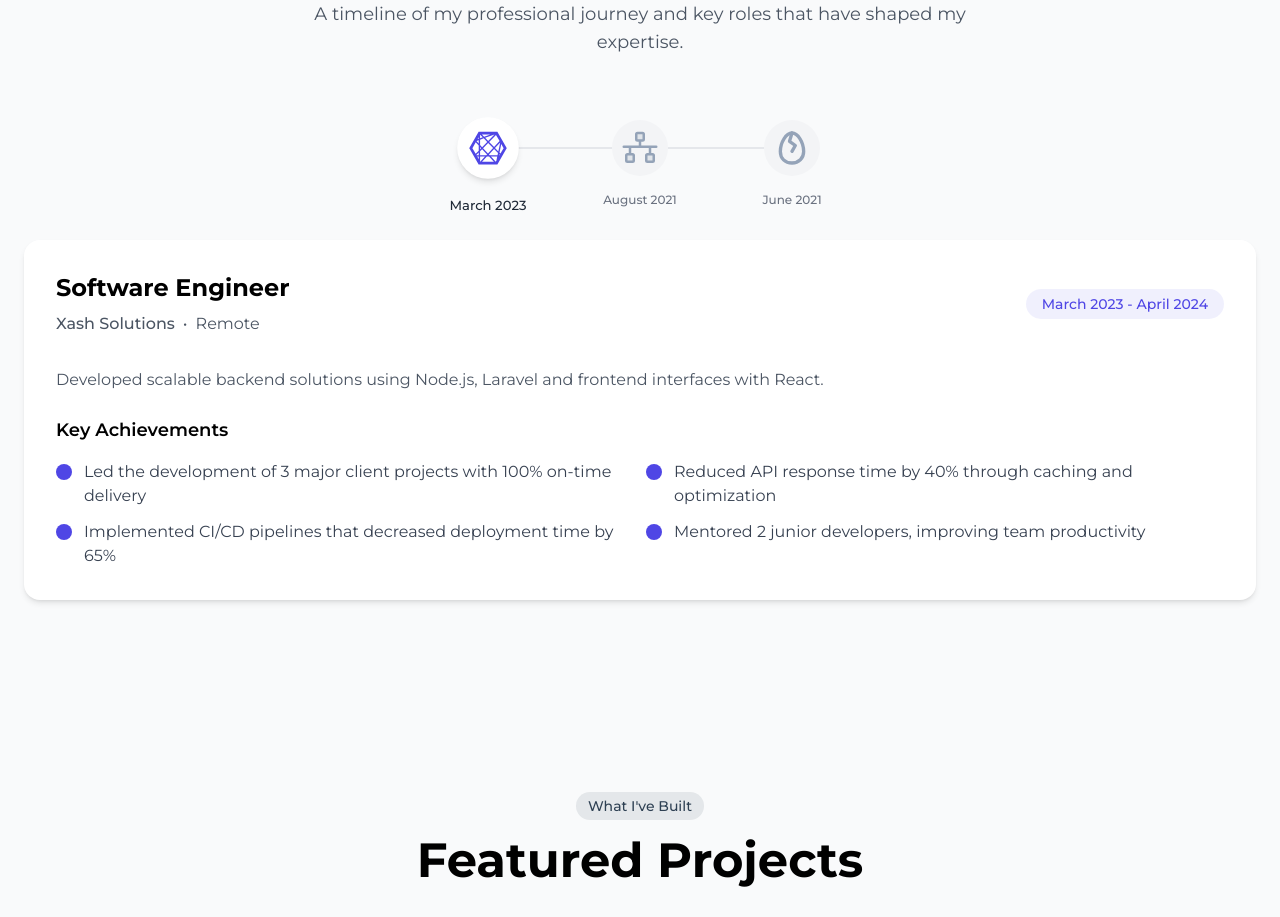
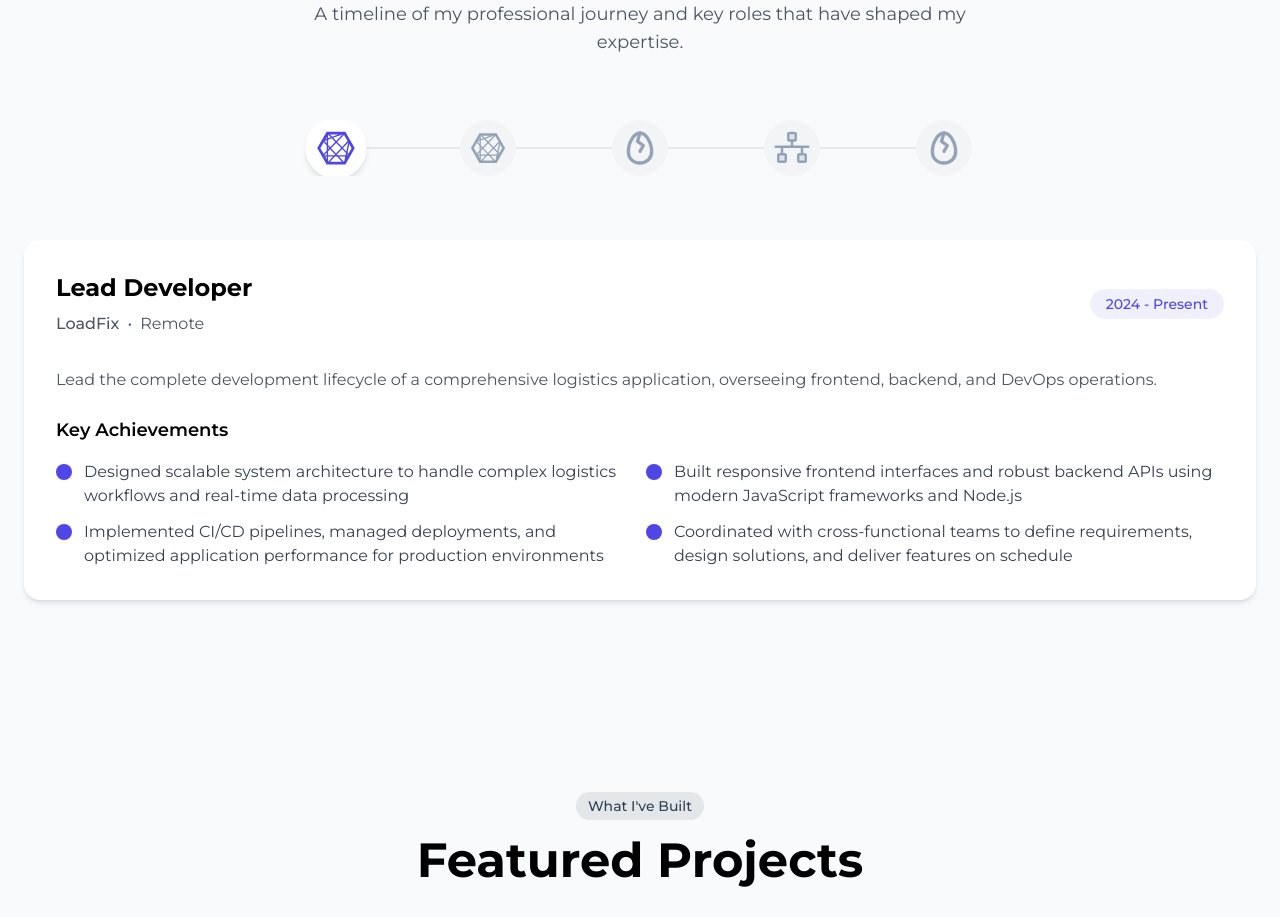
Before and after one commit to kculz/kudzai-portifolio, a React (Vite) app: page / in a window 1280 px wide. Shown: the part 1020-1937 px from the top of the page. Built offline with nearby package versions, Linux system fonts and the light colour scheme.

Commit message:
UPDATED: experience

```diff
--- a/src/components/Experience.jsx
+++ b/src/components/Experience.jsx
@@ -6,48 +6,80 @@ import { PiNetworkDuotone } from "react-icons/pi";
 const experiences = [
   {
     id: 1,
-    title: 'Software Engineer',
-    company: 'Xash Solutions',
+    title: 'Lead Developer',
+    company: 'LoadFix',
     location: 'Remote',
-    duration: 'March 2023 - April 2024',
-    description: 'Developed scalable backend solutions using Node.js, Laravel and frontend interfaces with React.',
+    duration: '2024 - Present',
+    description: 'Lead the complete development lifecycle of a comprehensive logistics application, overseeing frontend, backend, and DevOps operations.',
     achievements: [
-      'Led the development of 3 major client projects with 100% on-time delivery',
-      'Reduced API response time by 40% through caching and optimization',
-      'Implemented CI/CD pipelines that decreased deployment time by 65%',
-      'Mentored 2 junior developers, improving team productivity'
+      'Designed scalable system architecture to handle complex logistics workflows and real-time data processing',
+      'Built responsive frontend interfaces and robust backend APIs using modern JavaScript frameworks and Node.js',
+      'Implemented CI/CD pipelines, managed deployments, and optimized application performance for production environments',
+      'Coordinated with cross-functional teams to define requirements, design solutions, and deliver features on schedule'
     ],
     icon: <LiaConnectdevelop size={40} />,
     color: '#4F46E5',
   },
   {
     id: 2,
-    title: 'Network Engineer',
+    title: 'Software Engineer',
+    company: 'Curlben Solutions',
+    location: 'Remote',
+    duration: '2023 - Present',
+    description: 'Systems architecture and full-stack development for enterprise-level applications.',
+    achievements: [
+      'Designed and implemented scalable software architectures for enterprise-level applications',
+      'Developed robust server-side applications using Node.js, Express.js, and Python',
+      'Optimized database performance and implemented efficient data storage solutions using MongoDB',
+      'Streamlined development workflows and automated deployment processes through DevOps integration'
+    ],
+    icon: <LiaConnectdevelop size={40} />,
+    color: '#10B981',
+  },
+  {
+    id: 3,
+    title: 'Software Developer',
+    company: 'Xashpay',
+    location: 'Remote',
+    duration: 'March 2023 - March 2024',
+    description: 'Contract role focusing on fintech web application development with emphasis on security and payment integrations.',
+    achievements: [
+      'Designed, coded, tested, and debugged scalable web applications using React.js, Node.js, and PHP Laravel',
+      'Implemented robust security measures to protect sensitive financial data and user information',
+      'Successfully integrated multiple payment gateways and financial service APIs',
+      'Created intuitive and responsive interfaces using HTML5, CSS3, JavaScript, and Tailwind CSS'
+    ],
+    icon: <TbEggCracked size={40} />,
+    color: '#8B5CF6',
+  },
+  {
+    id: 4,
+    title: 'Computer Network Engineer',
     company: 'Lexco IT Solutions',
     location: 'Mutare, Zimbabwe',
-    duration: 'August 2021 - March 2023',
-    description: 'Designed and implemented robust network infrastructure solutions.',
+    duration: 'April 2021 - March 2023',
+    description: 'Part-time role designing and implementing network solutions for educational institutions and government facilities.',
     achievements: [
-      'Configured and maintained networks serving over 500 concurrent users',
-      'Reduced network downtime by 75% through implementing redundant systems',
-      'Deployed and managed firewall solutions for 15+ client organizations',
-      'Created documentation that improved troubleshooting efficiency by 30%'
+      'Successfully installed and configured networks for over 20 schools in Mutare Urban and Rural areas',
+      'Worked on network installation projects for Police Stations in partnership with PORTRAZ',
+      'Designed and implemented network solutions for educational institutions and government facilities',
+      'Specialized in WAN, LAN, and VSAT configurations for various organizational requirements'
     ],
     icon: <PiNetworkDuotone size={40} />,
     color: '#0EA5E9',
   },
   {
-    id: 3,
-    title: 'Junior Software Developer',
-    company: 'Svetu Tech',
-    location: 'Harare, Zimbabwe',
-    duration: 'June 2021 - February 2022',
-    description: 'Contributed to the development of web applications using JavaScript and React.',
+    id: 5,
+    title: 'Web Developer',
+    company: 'Svetu PVT Ltd',
+    location: 'Zimbabwe',
+    duration: 'April 2021 - March 2022',
+    description: 'Internship focused on gaining foundational experience in modern web development technologies.',
     achievements: [
-      'Developed responsive UI components used across 5 client websites',
-      'Fixed over 50 bugs in the codebase, improving application stability',
-      'Collaborated with UX designers to implement intuitive user interfaces',
-      'Participated in daily stand-ups and agile development processes'
+      'Developed proficiency in JavaScript, Node.js, Express.js, React.js, React-Redux, and MongoDB',
+      'Contributed to multiple client projects gaining hands-on experience in professional software development',
+      'Gained foundational experience in modern full-stack web development technologies',
+      'Worked collaboratively on client projects under senior developer supervision'
     ],
     icon: <TbEggCracked size={40} />,
     color: '#F97316',
@@ -72,8 +104,8 @@ const Experience = () => {
         </div>
 
         {/* Timeline navigation */}
-        <div ref={timelineRef} className="flex justify-center mb-12">
-          <div className="relative flex items-center">
+        <div ref={timelineRef} className="flex justify-center mb-12 overflow-x-auto">
+          <div className="relative flex items-center min-w-max">
             {experiences.map((exp, index) => (
               <React.Fragment key={exp.id}>
                 {/* Timeline connector */}
```
